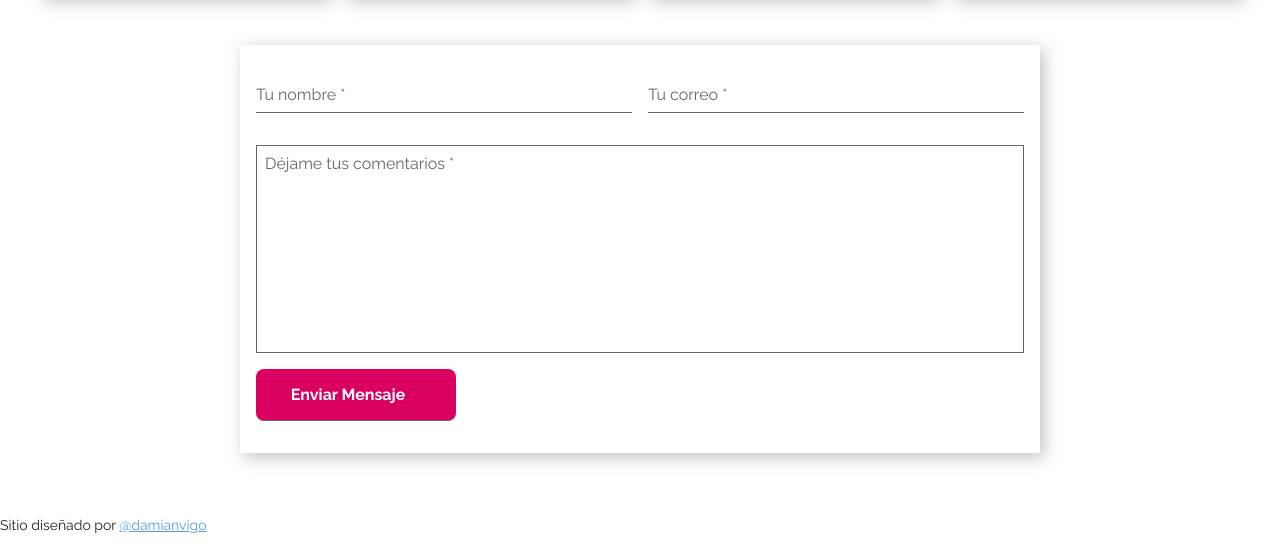
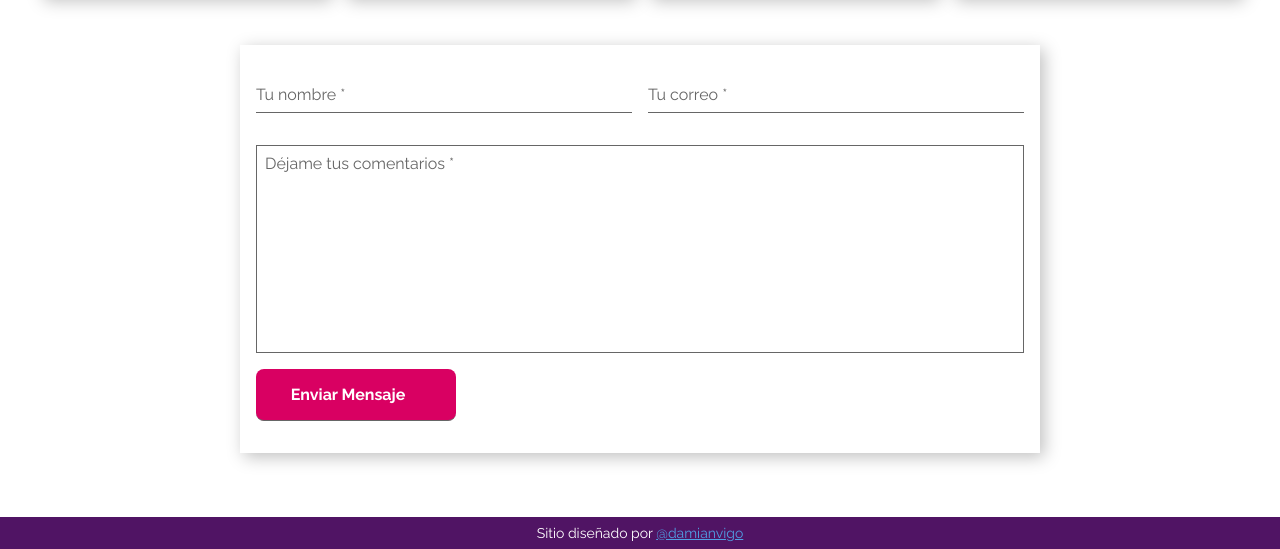
Before and after one commit to damianvigo/portfolio-cv, a website: page index.html in a window 1280 px wide. Shown: the part 4605-5154 px from the top of the page. Drawn offline with Linux system fonts and the light colour scheme.

Commit message:
rdy-footer

```diff
--- a/src/assets/styles/style.css
+++ b/src/assets/styles/style.css
@@ -544,6 +544,14 @@ progress::-moz-progress-bar {
   margin-top: -1.4rem;
 }
 
+.footer {
+  margin-bottom: var(--header-height);
+  padding: .8rem;
+  text-align: center;
+  color: var(--white-color);
+  background-color: var(--third-color);
+}
+
 .header {
   position: fixed;
   left: 0;
@@ -724,6 +732,10 @@ progress::-moz-progress-bar {
     grid-template-columns: repeat(4, 24%);
   }
 
+  .footer {
+    margin-bottom: 0;
+  }
+
   .header {
     position: sticky;
     top: 0;
```
